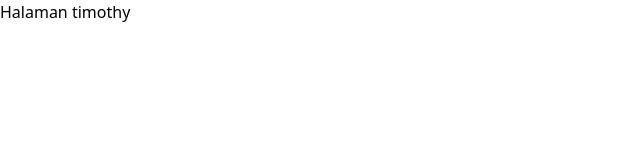
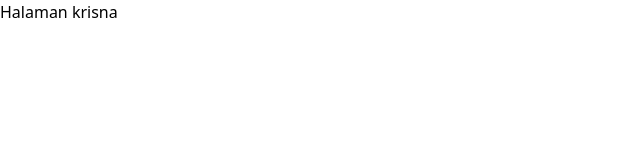
Before and after one commit to mkrisna1/tugas-profil-tim, a React (Create React App) app: page /krisna in a window 1280 px wide. Shown: the top 160 px of the page, without its empty margins (0-640 px from the left). Built offline with nearby package versions, Linux system fonts and the light colour scheme.

Commit message:
update halaman kamu

```diff
--- a/src/pages/krisna.js
+++ b/src/pages/krisna.js
@@ -1,7 +1,7 @@
 function krisna() {
   return (
     <div>
-      <h1>Halaman timothy</h1>
+      <h1>Halaman krisna</h1>
     </div>
   );
 }
```
